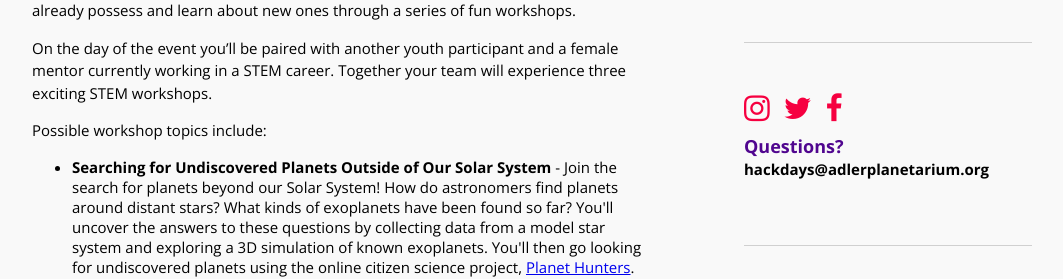
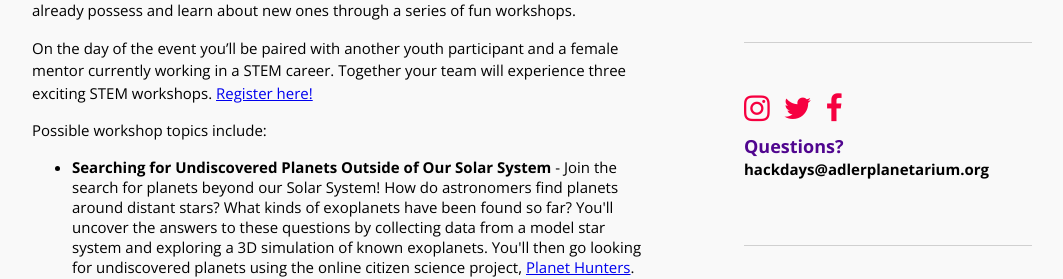
Before and after one commit to AdlerPlanetarium/girlsdohack2014, a Jekyll site: the page built from participate.html, in a window 1280 px wide and 900 px high, scrolled down 1176 px. Shown: the part 177-456 px from the top of the window, without its empty margins (108-1171 px from the left). Built offline with Jekyll 4.4.1, drawn with Linux system fonts in a browser that asks for light colours; nearby versions of some CDN libraries.

Commit message:
Add registration link

```diff
--- a/participate.html
+++ b/participate.html
@@ -23,7 +23,7 @@ layout: default
 <h2>Youth Participants</h2>
 <p>Are you interested in robotics or discovering a new planet? Would you like to learn more about biology or web design? Girls Do Hack is designed for young women currently enrolled in 9th -11th grade in Chicago area high schools to explore STEM skills you already possess and learn about new ones through a series of fun workshops.</p>
 
-<p>On the day of the event you’ll be paired with another youth participant and a female mentor currently working in a STEM career. Together your team will experience three exciting STEM workshops.</p>
+<p>On the day of the event you’ll be paired with another youth participant and a female mentor currently working in a STEM career. Together your team will experience three exciting STEM workshops. <a href="https://docs.google.com/forms/d/1v8WWBd4LHnu4J9Te_ogdBTpL3hUAyrOTaoUNLQ2swns/viewform">Register here!</a></p>
 
 <p>Possible workshop topics include:</p>
 <ul>
```
